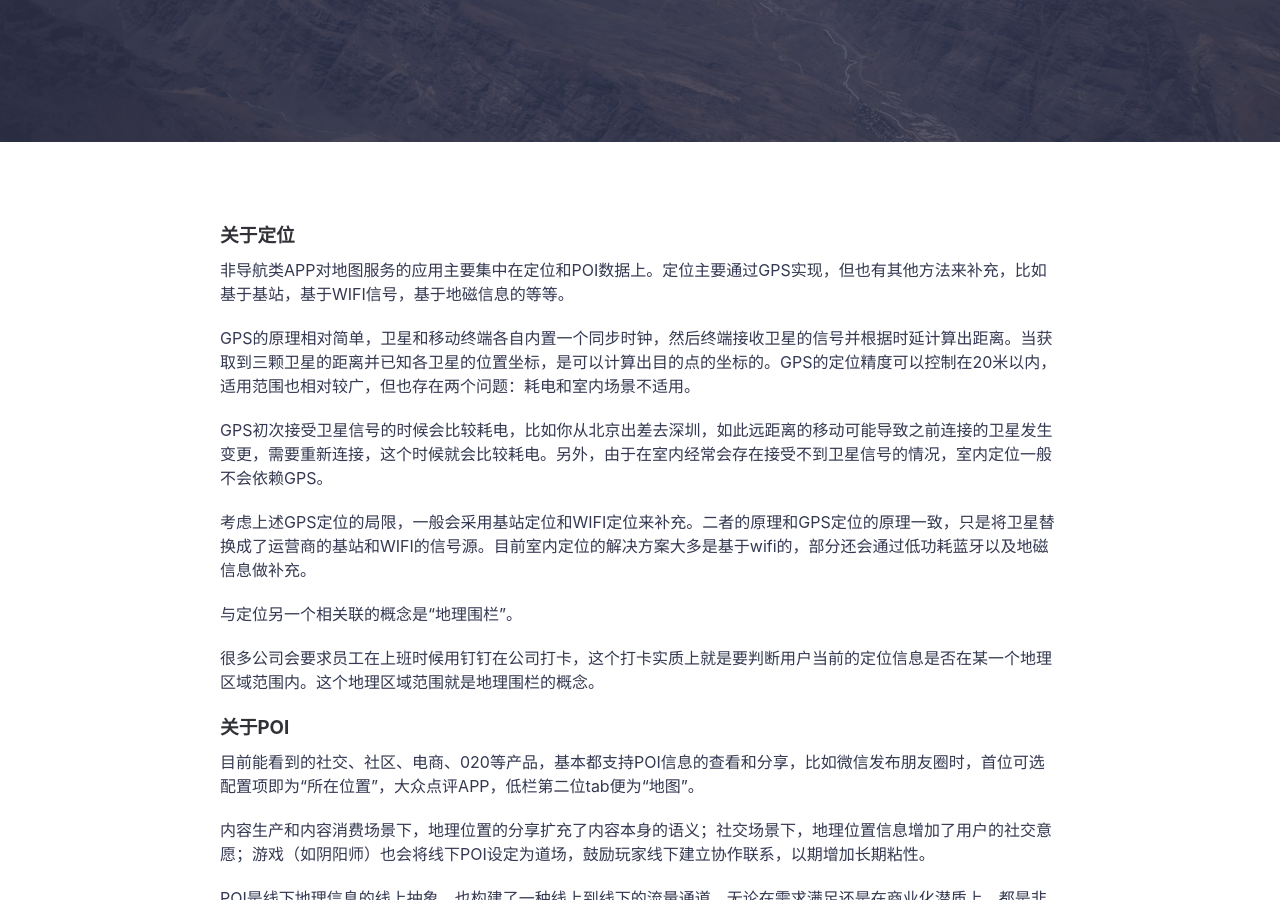
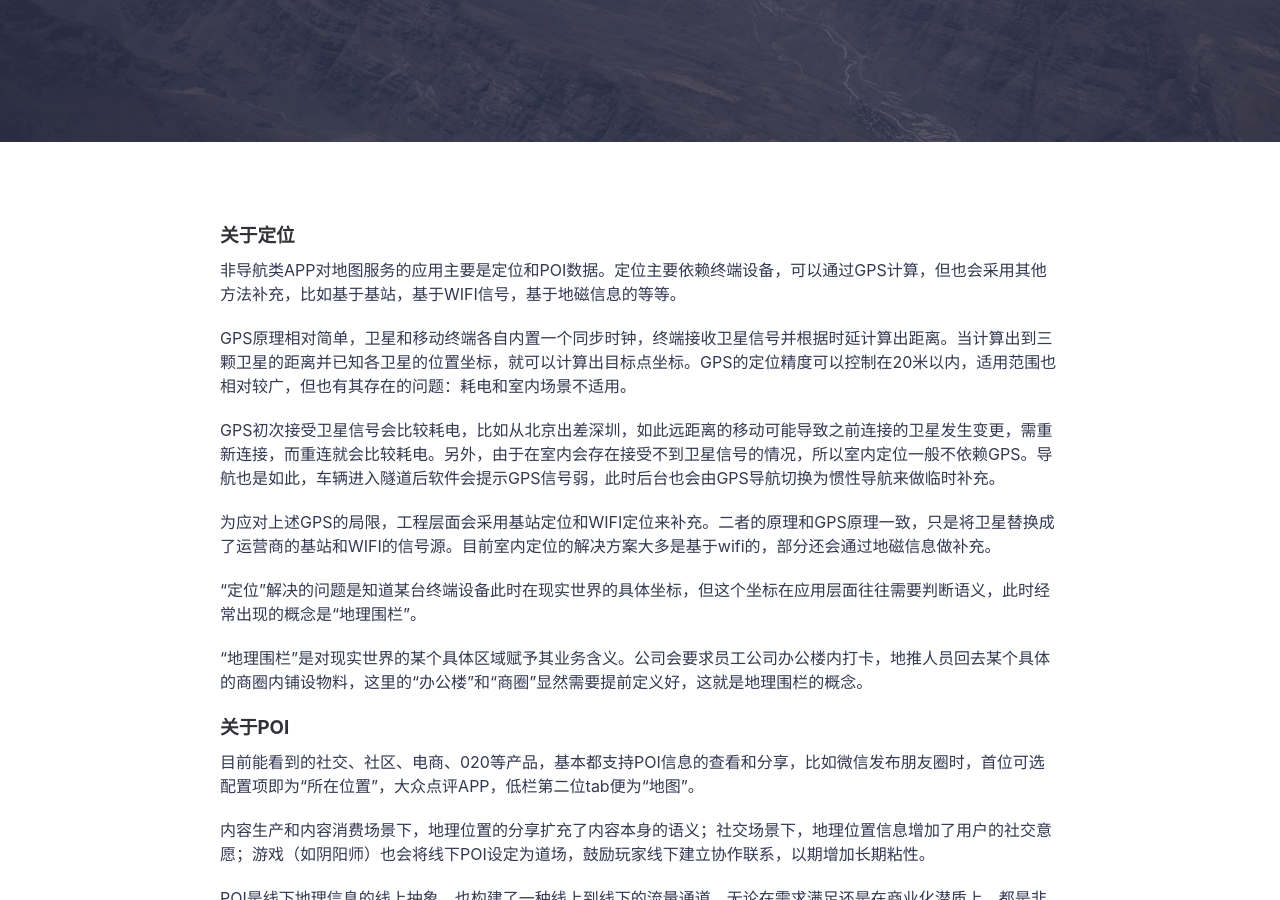
Before and after one commit to icarus507/icarus507.github.io, a Jekyll site: the page built from _posts/2018-09-08-谈谈地图（下）.md, in a window 1280 px wide and 900 px high, scrolled down 434 px. Built offline with Jekyll 4.4.1, drawn with Linux system fonts in a browser that asks for light colours.

Commit message:
Update 2018-09-08-谈谈地图（下）.md

```diff
--- a/_posts/2018-09-08-谈谈地图（下）.md
+++ b/_posts/2018-09-08-谈谈地图（下）.md
@@ -6,18 +6,17 @@ featured-img: ruben-santander-69158
 ---
 ### 关于定位
 
+非导航类APP对地图服务的应用主要是定位和POI数据。定位主要依赖终端设备，可以通过GPS计算，但也会采用其他方法补充，比如基于基站，基于WIFI信号，基于地磁信息的等等。
 
-非导航类APP对地图服务的应用主要集中在定位和POI数据上。定位主要通过GPS实现，但也有其他方法来补充，比如基于基站，基于WIFI信号，基于地磁信息的等等。
+GPS原理相对简单，卫星和移动终端各自内置一个同步时钟，终端接收卫星信号并根据时延计算出距离。当计算出到三颗卫星的距离并已知各卫星的位置坐标，就可以计算出目标点坐标。GPS的定位精度可以控制在20米以内，适用范围也相对较广，但也有其存在的问题：耗电和室内场景不适用。
 
-GPS的原理相对简单，卫星和移动终端各自内置一个同步时钟，然后终端接收卫星的信号并根据时延计算出距离。当获取到三颗卫星的距离并已知各卫星的位置坐标，是可以计算出目的点的坐标的。GPS的定位精度可以控制在20米以内，适用范围也相对较广，但也存在两个问题：耗电和室内场景不适用。
+GPS初次接受卫星信号会比较耗电，比如从北京出差深圳，如此远距离的移动可能导致之前连接的卫星发生变更，需重新连接，而重连就会比较耗电。另外，由于在室内会存在接受不到卫星信号的情况，所以室内定位一般不依赖GPS。导航也是如此，车辆进入隧道后软件会提示GPS信号弱，此时后台也会由GPS导航切换为惯性导航来做临时补充。
 
-GPS初次接受卫星信号的时候会比较耗电，比如你从北京出差去深圳，如此远距离的移动可能导致之前连接的卫星发生变更，需要重新连接，这个时候就会比较耗电。另外，由于在室内经常会存在接受不到卫星信号的情况，室内定位一般不会依赖GPS。
+为应对上述GPS的局限，工程层面会采用基站定位和WIFI定位来补充。二者的原理和GPS原理一致，只是将卫星替换成了运营商的基站和WIFI的信号源。目前室内定位的解决方案大多是基于wifi的，部分还会通过地磁信息做补充。
 
-考虑上述GPS定位的局限，一般会采用基站定位和WIFI定位来补充。二者的原理和GPS定位的原理一致，只是将卫星替换成了运营商的基站和WIFI的信号源。目前室内定位的解决方案大多是基于wifi的，部分还会通过低功耗蓝牙以及地磁信息做补充。
+“定位”解决的问题是知道某台终端设备此时在现实世界的具体坐标，但这个坐标在应用层面往往需要判断语义，此时经常出现的概念是“地理围栏”。
 
-与定位另一个相关联的概念是“地理围栏”。
-
-很多公司会要求员工在上班时候用钉钉在公司打卡，这个打卡实质上就是要判断用户当前的定位信息是否在某一个地理区域范围内。这个地理区域范围就是地理围栏的概念。
+“地理围栏”是对现实世界的某个具体区域赋予其业务含义。公司会要求员工公司办公楼内打卡，地推人员回去某个具体的商圈内铺设物料，这里的“办公楼”和“商圈”显然需要提前定义好，这就是地理围栏的概念。
 
 
 ### 关于POI
```
